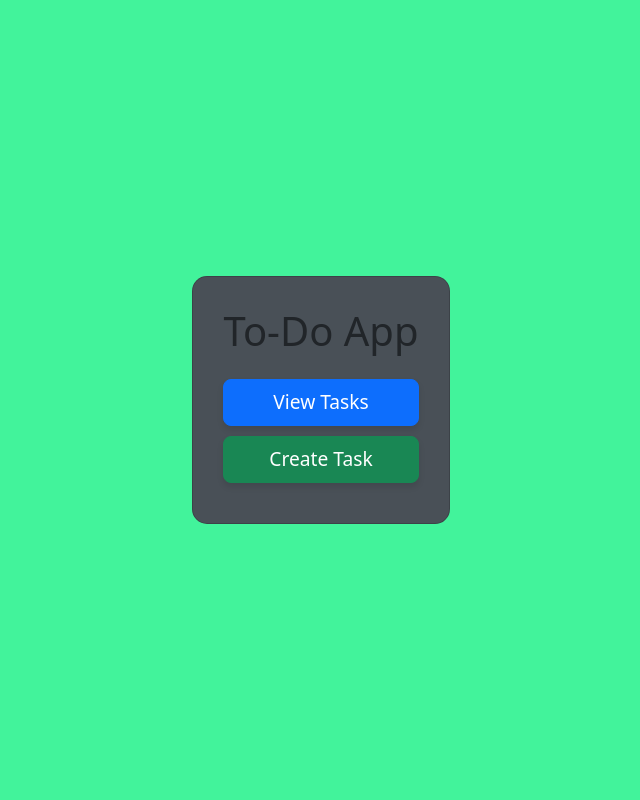
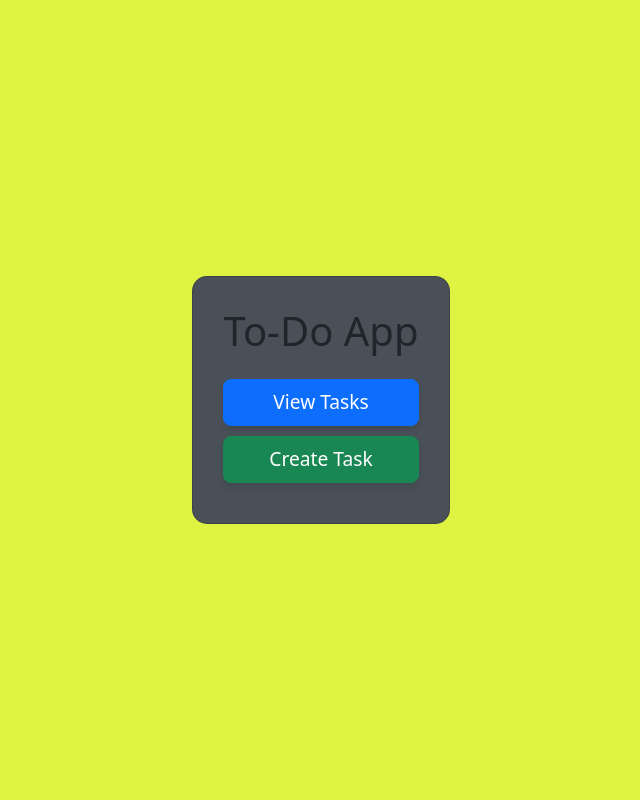
Before and after one commit to supersqa1/cicd-demo-todo-app-dev, a Flask app: page / in a window 1280 px wide. Shown: the whole page, without its empty margins (319-959 px from the left). Run offline with Flask 3, Linux system fonts and the light colour scheme.

Commit message:
changed home page color

```diff
--- a/app/templates/index.html
+++ b/app/templates/index.html
@@ -10,7 +10,7 @@
             align-items: center;
             justify-content: center;
             height: 100vh;
-            background-color: #42f39b;
+            background-color: #def342;
             color: white;
         }
         .card {
```
